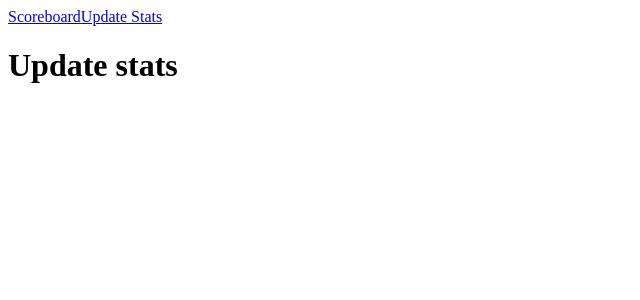
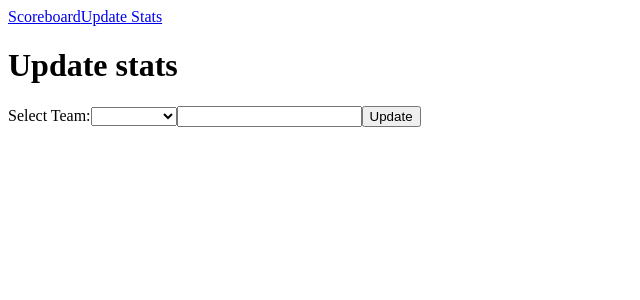
Before and after one commit to TiboMertens/socket-frontend, a Vue app: page /#/updatestats in a window 1280 px wide. Shown: the top 300 px of the page, without its empty margins (0-640 px from the left). Built offline with nearby package versions, Linux system fonts and the light colour scheme.

Commit message:
feat: add teams & score to update page

```diff
--- a/src/components/Update.vue
+++ b/src/components/Update.vue
@@ -1,8 +1,24 @@
 <script setup>
+import { ref, reactive, onMounted } from 'vue';
+let teams = reactive(["Anderlecht", "Antwerp", "OHL"]);
+let selectedTeam = ref(null);
+
+let score = ref(null);
+
+const updateStats = () => {
+};
+
 </script>
 
 <template>
     <h1>Update stats</h1>
+    <label for="teamSelect">Select Team:</label>
+    <select v-model="selectedTeam" id="teamSelect">
+      <option v-for="team in teams" :key="team" :value="team">{{ team }}</option>
+    </select>
+    <input type="text" v-model="score">
+    <button @click="updateStats">Update</button>
+
 </template>
 
 <style scoped></style>
```
